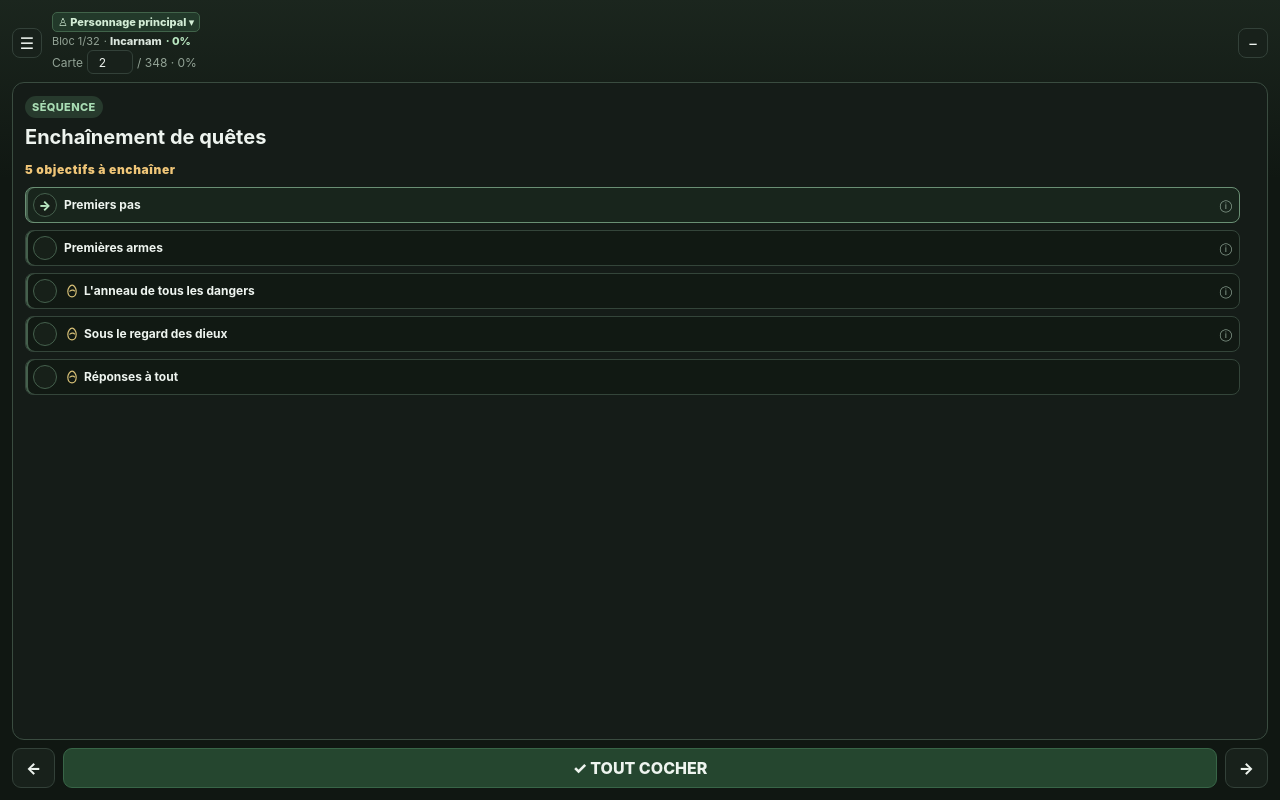
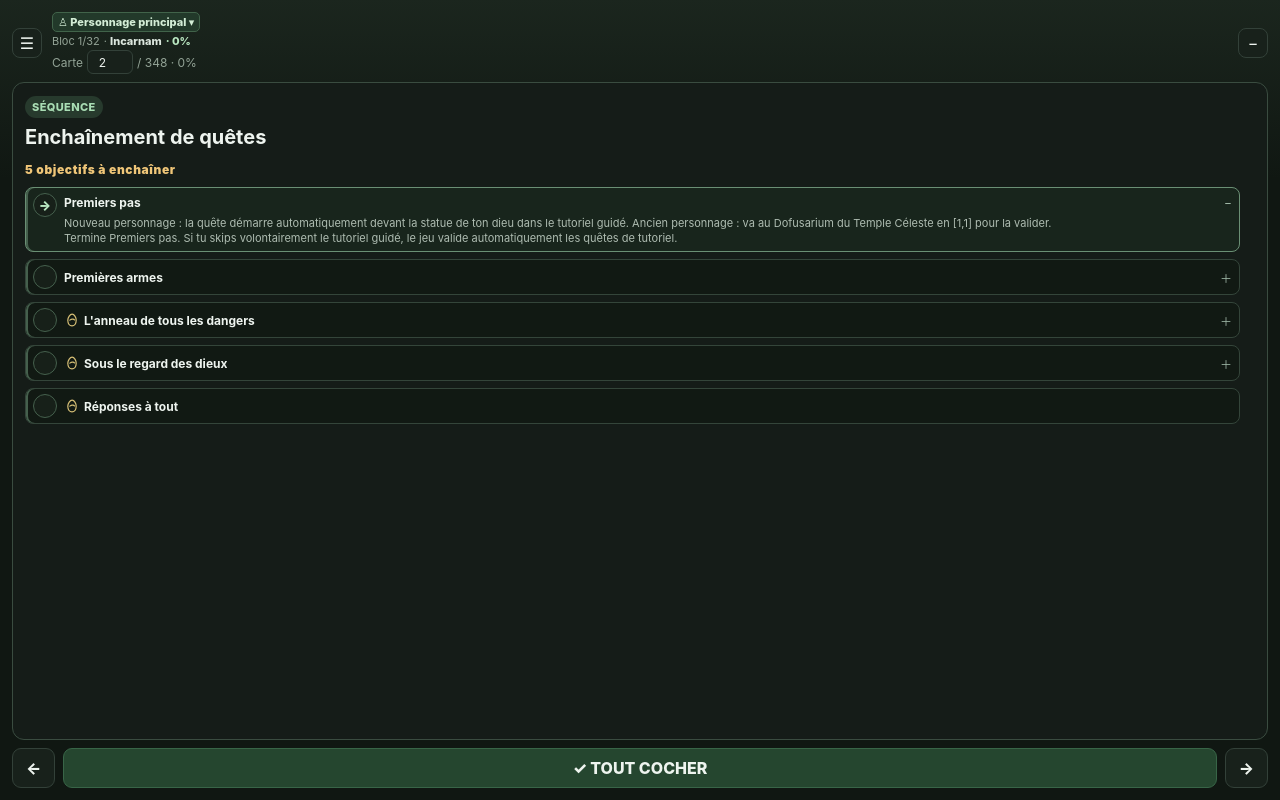
Before and after one commit to clemdevige-pixel/Dofus-guide-companion, a React (Vite) app: page / in a window 1280 px wide. Both pictures are taken after a click on the button "Carte suivante". Built offline with nearby package versions, Linux system fonts and the light colour scheme.

Commit message:
fix(ui): restore click-to-expand sequence details without hover tooltip

```diff
--- a/src/App.tsx
+++ b/src/App.tsx
@@ -1010,17 +1010,22 @@ export function App() {
                 const completed = objective.steps.every((step) => completedStepIds.has(step.id));
                 const active = objective.id === activeSequenceObjectiveId;
                 const stepIds = objective.steps.map((step) => step.id);
+                const expandable = hasExpandableObjectiveDetails(objective.steps);
+                const expanded = expandable && objective.id === expandedSequenceObjectiveId;
                 return (
                   <li
                     className={['sequence-item', completed ? 'sequence-item--completed' : '', active ? 'sequence-item--active' : ''].filter(Boolean).join(' ')}
                     key={objective.id}
+                    onClick={() => {
+                      if (expandable) setExpandedSequenceObjectiveId((current) => current === objective.id ? null : objective.id);
+                    }}
                   >
                     <button
                       className="sequence-checkbox"
                       type="button"
                       aria-label={completed ? `Décocher ${displayStep.title}` : `Cocher ${displayStep.title}`}
                       aria-pressed={completed}
-                      onClick={() => toggleSequenceObjective(stepIds)}
+                      onClick={(event) => { event.stopPropagation(); toggleSequenceObjective(stepIds); }}
                     >
                       {completed ? '✓' : active ? '→' : ''}
                     </button>
@@ -1034,7 +1039,7 @@ export function App() {
                                 className="source-title-button"
                                 type="button"
                                 title={`Ouvrir ${step.source.label} : ${step.title}`}
-                                onClick={() => void openExternalSource(step.source!.url)}
+                                onClick={(event) => { event.stopPropagation(); void openExternalSource(step.source!.url); }}
                               >
                                 {step.title}
                               </button>
@@ -1043,8 +1048,15 @@ export function App() {
                             )}
                           </span>
                           {(step.warning || step.instruction || step.launchInstruction) && (
-                            <span className="sequence-simple-row__hint" title={[step.warning, step.launchInstruction, step.instruction].filter(Boolean).join('\n')} aria-label="Information complémentaire">ⓘ</span>
+                            <span className="sequence-simple-row__hint" aria-hidden="true">{expanded ? '−' : '＋'}</span>
                           )}
+                        </div>
+                      ))}
+                      {expanded && objective.steps.map((step) => (
+                        <div className="sequence-simple-row__details" key={`detail:${step.id}`}>
+                          {step.warning && <span className="sequence-item__note">{step.warning}</span>}
+                          {step.launchInstruction && !step.location && <span className="sequence-item__note">{step.launchInstruction}</span>}
+                          {step.instruction && <span className="sequence-item__note">{step.instruction}</span>}
                         </div>
                       ))}
                     </div>
```
